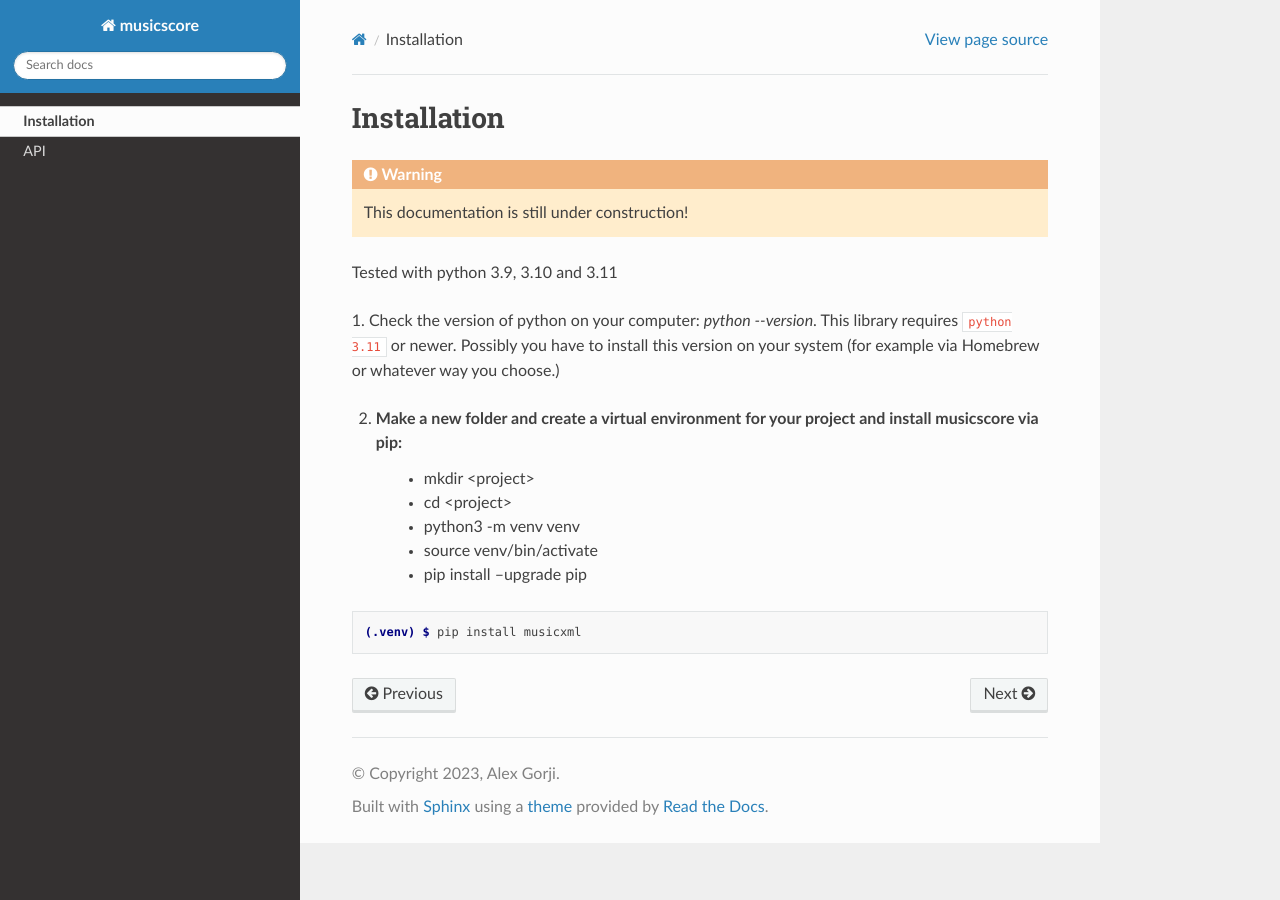
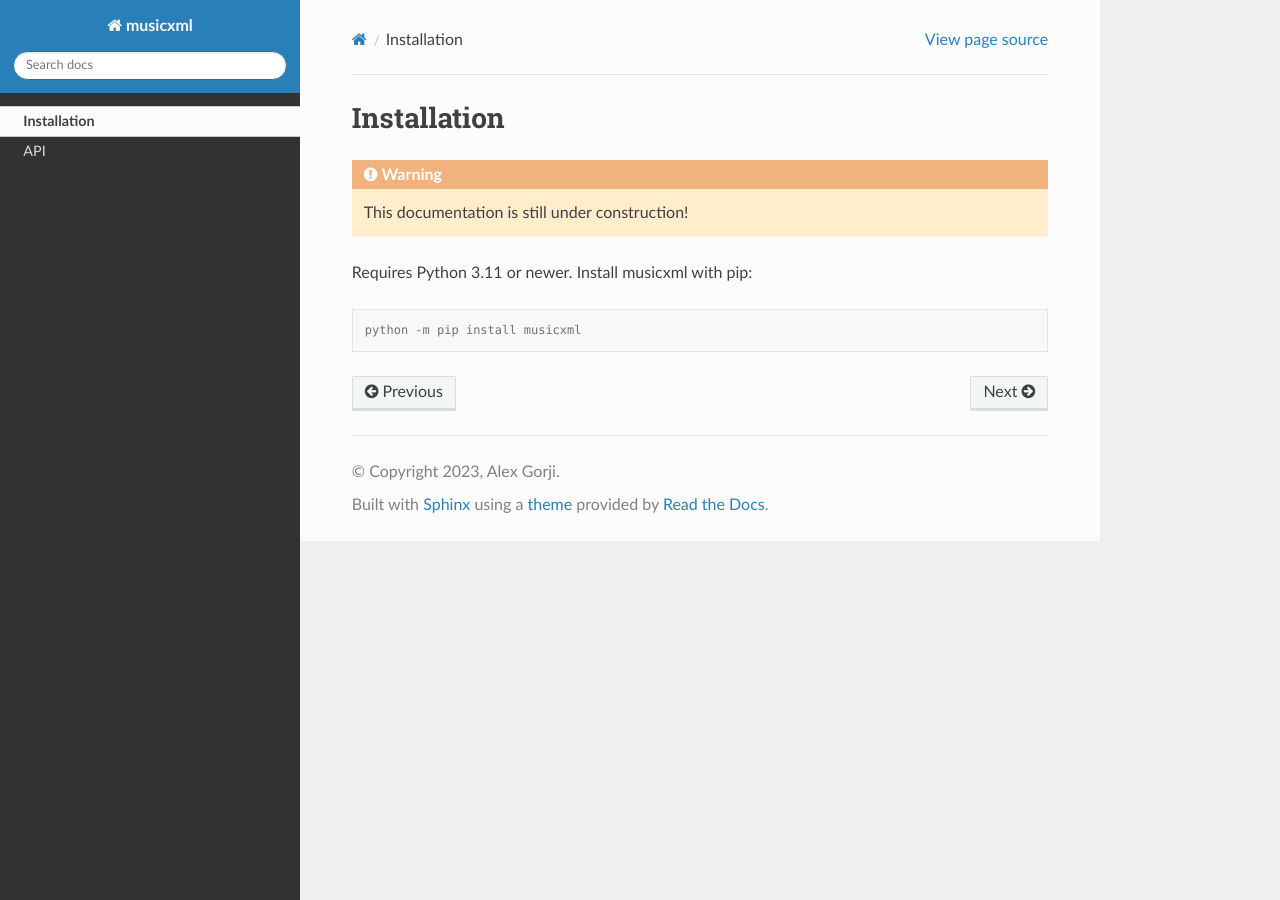
Before and after one commit to alexgorji/musicxml, a Sphinx documentation site: the page built from docs/source/installation.rst, in a window 1280 px wide. Built offline with Sphinx 7.4.7 and the Read the Docs theme 3.1.0, drawn with Linux system fonts in a browser that asks for light colours.

Commit message:
docs: refresh project documentation and update CI actions

```diff
--- a/README.rst
+++ b/README.rst
@@ -1,4 +1,4 @@
-**musicxml** is a python library for reading and writing musicxml files.
+**musicxml** is a Python library for creating MusicXML files.
 
 **musicxml** is also a part of library: **musicscore**. Feel free to check out:
 
--- a/docs/source/conf.py
+++ b/docs/source/conf.py
@@ -1,12 +1,12 @@
 import sys
 from pathlib import Path
 
-project = 'musicscore'
+project = 'musicxml'
 copyright = '2023, Alex Gorji'
 author = 'Alex Gorji'
 
 # The full version, including alpha/beta/rc tags
-release = '2.0beta'
+release = '1.6.3'
 
 musicxml_path = Path(__file__).parent.parent.parent.resolve().as_posix()
 sys.path.insert(0, musicxml_path)
--- a/docs/source/installation.rst
+++ b/docs/source/installation.rst
@@ -5,18 +5,8 @@ Installation
    This documentation is still under construction!
 
 
-Tested with python 3.9, 3.10 and 3.11
-
-1. Check the version of python on your computer: `python \--version`. This library requires ``python 3.11`` or newer. Possibly you
-have to install this version on your system (for example via Homebrew or whatever way you choose.)
-
-2. Make a new folder and create a virtual environment for your project and install musicscore via pip:
-    * mkdir <project>
-    * cd <project>
-    * python3 -m venv venv
-    * source venv/bin/activate
-    * pip install --upgrade pip
+Requires Python 3.11 or newer. Install musicxml with pip:
 
 .. code-block:: console
 
-    (.venv) $ pip install musicxml
+    python -m pip install musicxml
--- a/intro_musicxml.rst
+++ b/intro_musicxml.rst
@@ -52,7 +52,7 @@ Dot operator can also be used as a shortcut to get a child:
 
 ..  code:: Python
 
-    print(pitch.xml_step.value)
+    print(pitch.xml_step.value_)
 
 
 The value of an element (which be translated to text of xml element) can be set during or after creation:
@@ -61,7 +61,7 @@ octave = pitch.add_child(XMLOctave())
 
 ..  code:: Python
 
-    octave.value = 3
+    octave.value_ = 3
 
 Attributes also can be added during or after creation:
 
--- a/usage.rst
+++ b/usage.rst
@@ -1,5 +1,4 @@
-1. Check the version of python on your computer: `python --version`. This library has been developed under ``python 3.9``. Possibly you
-have to install this version (for example via Homebrew or whatever way you choose.)
+1. Check the version of Python on your computer: ``python --version``. This library requires Python 3.11 or newer.
 
 2. Make a new folder and create a virtual environment for your project and install musicxml via pip:
     * mkdir <project>
```
Also changed, not shown: other parts of intro_musicxml.rst (+0 -2 lines), README.md (+54 -68 lines), 1 other file.
